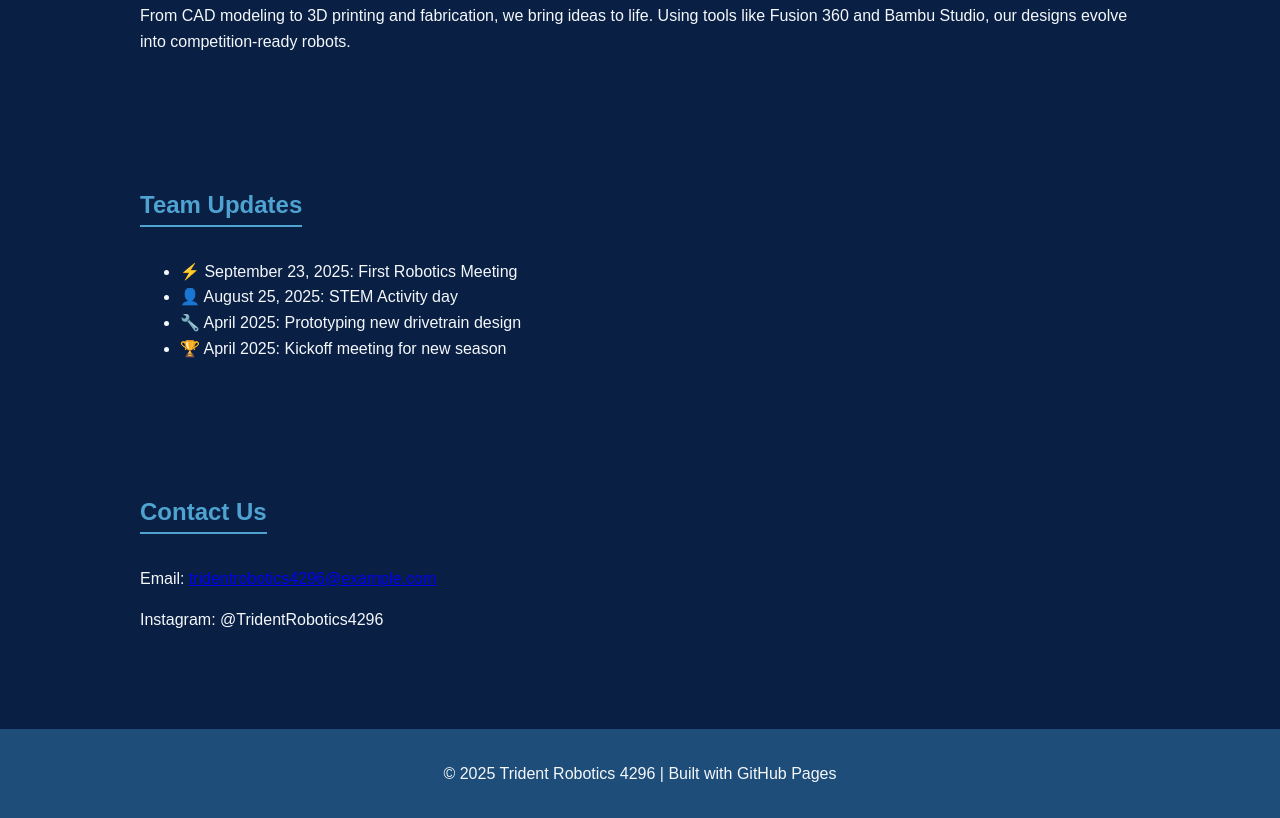
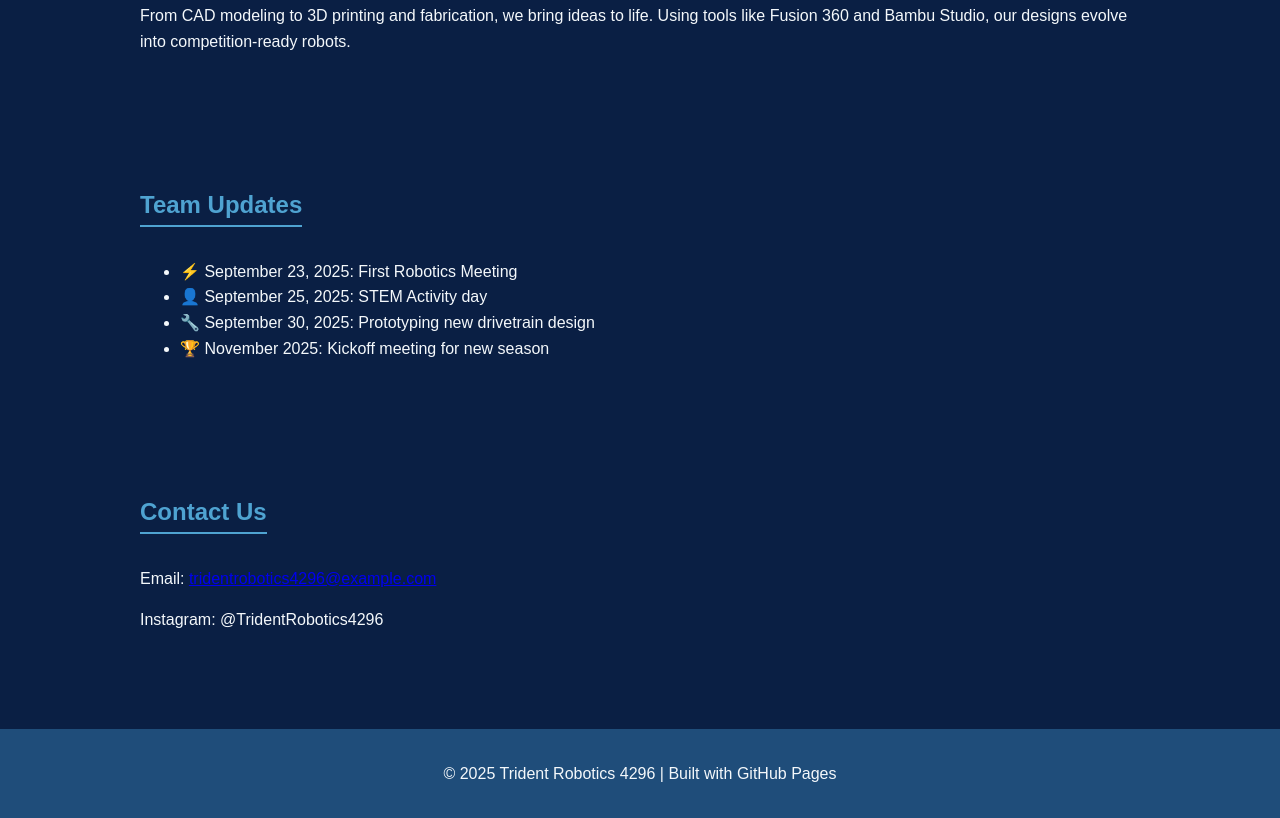
Before and after one commit to DarkShockGamer/DarkShockGamer.github.io, a plain HTML site: page index.html in a window 1280 px wide. Shown: the part 922-1740 px from the top of the page. Drawn offline with Linux system fonts and the light colour scheme.

Commit message:
Update index.html

```diff
--- a/index.html
+++ b/index.html
@@ -159,9 +159,9 @@
     <h2>Team Updates</h2>
     <ul>
       <li>⚡ September 23, 2025: First Robotics Meeting</li>
-      <li>👤 August 25, 2025: STEM Activity day</li>
-      <li>🔧 April 2025: Prototyping new drivetrain design</li>
-      <li>🏆 April 2025: Kickoff meeting for new season</li>
+      <li>👤 September 25, 2025: STEM Activity day</li>
+      <li>🔧 September 30, 2025: Prototyping new drivetrain design</li>
+      <li>🏆 November 2025: Kickoff meeting for new season</li>
     </ul>
   </section>
 
```
